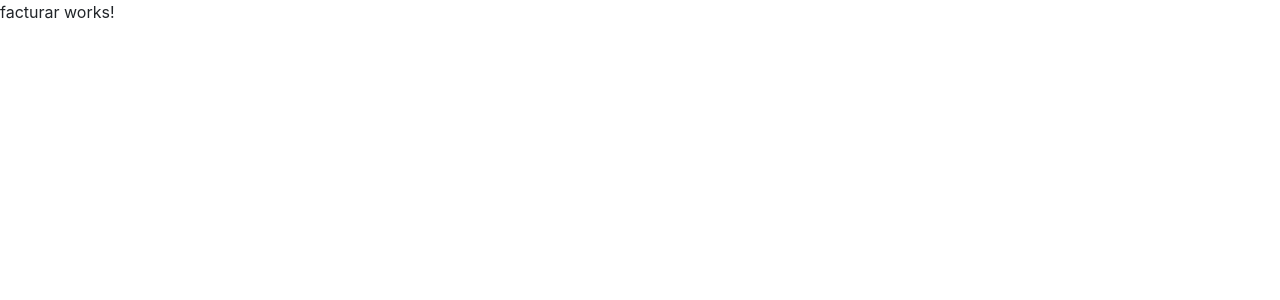
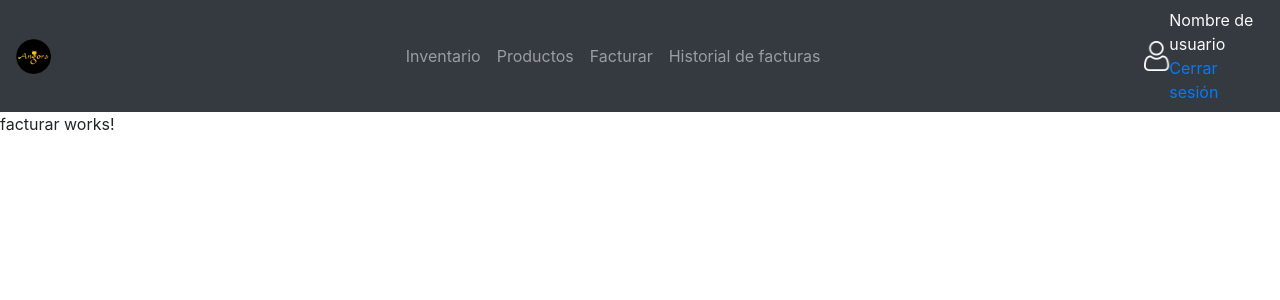
Before and after one commit to Daaparrac/Angorasacos, an Angular app: page /facturar in a window 1280 px wide. Shown: the top 300 px of the page. Built offline with nearby package versions, Linux system fonts and the light colour scheme.

Commit message:
header implementado

```diff
--- a/src/app/components/header/header.component.html
+++ b/src/app/components/header/header.component.html
@@ -1,27 +1,35 @@
 <nav class="navbar navbar-expand-lg navbar-dark bg-dark">
-    <a class="navbar-brand" href="#">
+  <a class="navbar-brand" [routerLink]="['/dashboard']">
     <img src="../assets/img/Angora.png" width="35" height="35" class="d-inline-block align-top" alt=""></a>
-    <button class="navbar-toggler" type="button" data-toggle="collapse" data-target="#navbarSupportedContent" aria-controls="navbarSupportedContent" aria-expanded="false" aria-label="Toggle navigation">
+  <button class="navbar-toggler" type="button" data-toggle="collapse" data-target="#navbarSupportedContent"
+    aria-controls="navbarSupportedContent" aria-expanded="false" aria-label="Toggle navigation">
     <span class="navbar-toggler-icon"></span>
   </button>
 
   <div class="collapse navbar-collapse" id="navbarSupportedContent">
     <ul class="navbar-nav mx-auto">
-        <li class="nav-item active">
-          <a class="nav-link" [routerLink]="['/inventario']">Inventario <span class="sr-only">(current)</span></a>
+      <li class="nav-item">
+        <a class="nav-link" [routerLink]="['/inventario']">Inventario</a>
       </li>
       <li class="nav-item">
-          <a class="nav-link" href="#">Productos</a>
+        <a class="nav-link" [routerLink]="['/productos']">Productos</a>
       </li>
       <li class="nav-item">
-          <a class="nav-link" href="#">Facturar</a>
+        <a class="nav-link" [routerLink]="['/facturar']">Facturar</a>
       </li>
       <li class="nav-item">
-          <a class="nav-link" href="#" tabindex="-1" aria-disabled="true">Historial de facturas</a>
+        <a class="nav-link" [routerLink]="['/histo_factura']">Historial de facturas</a>
       </li>
     </ul>
-      <form class="form-inline my-2 my-lg-0">
-        <a class="btn btn-outline-primary my-2 my-sm-0" href="/login">Iniciar sesión</a>
-      </form>
+    <div class="row login mr-0">
+      <div class="col-1 mr-0 my-auto p-0">
+        <img src="../../../assets/img/userw.png" width="30" height="30" class="d-inline-block align-top" alt=""
+          loading="lazy" />
+      </div>
+      <div class="col-11 mr-0 pr-0">
+        <label class="my-0 text-light">Nombre de usuario</label><br>
+        <a href="login" class="my-0">Cerrar sesión</a>
+      </div>
+    </div>
   </div>
 </nav>
--- a/src/app/components/header/header.component.scss
+++ b/src/app/components/header/header.component.scss
@@ -0,0 +1,3 @@
+.login {
+  width: 10%;
+}
--- a/src/app/pages/dashboard/dashboard.component.html
+++ b/src/app/pages/dashboard/dashboard.component.html
@@ -1,6 +1,6 @@
 <nav class="navbar navbar-light bg-light">
-    <a class="navbar-brand" href="#">
-        <img src="../../../assets/img/Angora.png" width="30" height="30" class="d-inline-block align-top" alt=""
+    <a class="navbar-brand" [routerLink]="['/dashboard']">
+        <img src=" ../../../assets/img/Angora.png" width="30" height="30" class="d-inline-block align-top" alt=""
             loading="lazy">
     </a>
 
--- a/src/app/pages/facturar/facturar.component.html
+++ b/src/app/pages/facturar/facturar.component.html
@@ -1 +1,2 @@
+<app-header></app-header>
 <p>facturar works!</p>
--- a/src/app/pages/histo-factura/histo-factura.component.html
+++ b/src/app/pages/histo-factura/histo-factura.component.html
@@ -1 +1,2 @@
+<app-header></app-header>
 <p>histo-factura works!</p>
--- a/src/app/pages/productos/productos.component.html
+++ b/src/app/pages/productos/productos.component.html
@@ -1 +1,2 @@
+<app-header></app-header>
 <p>productos works!</p>
```
Also changed, not shown: src/assets/img/userw.png (added). Lines whose indentation alone changed are shown as unchanged.
